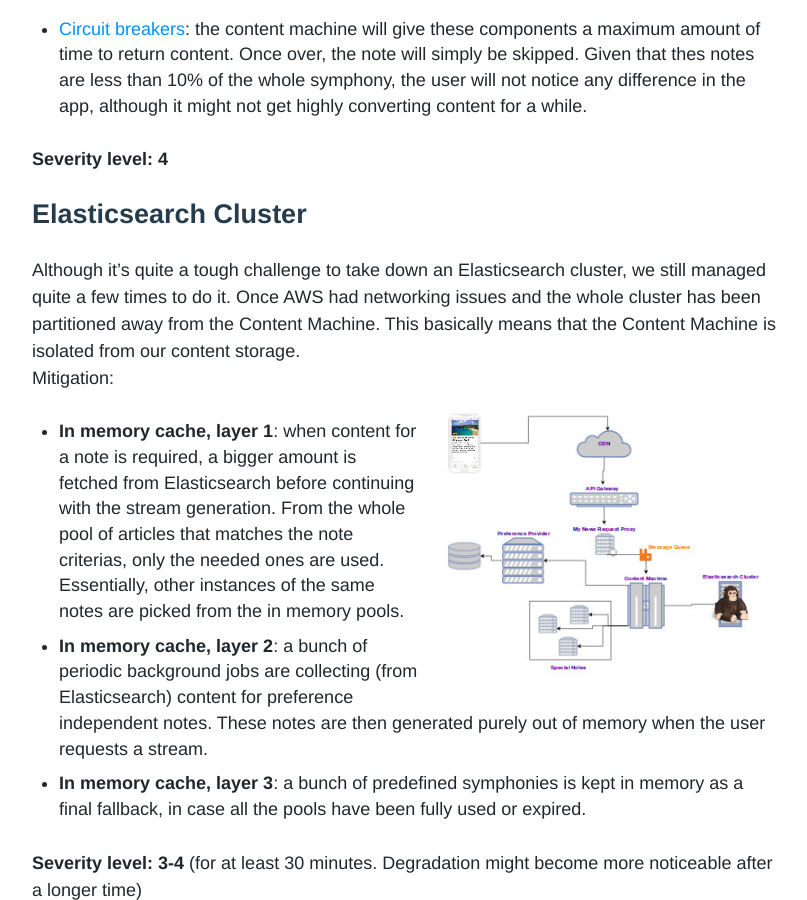
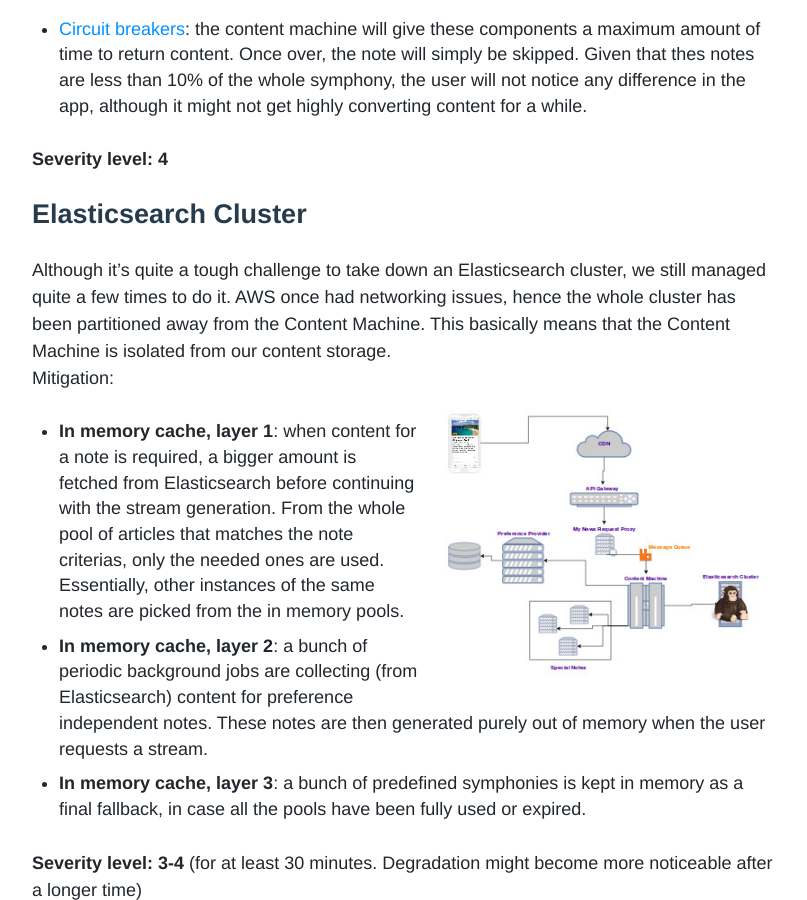
Before and after one commit to upday/upday.github.io, a Jekyll site: the page built from _posts/blog/2017-07-18-dealing-with-murphy-s-law-at-upday.md, in a window 1280 px wide and 900 px high, scrolled down 5091 px. Shown: the whole window, without its empty margins (234-1041 px from the left). Built offline with Jekyll 4.4.1, drawn with Linux system fonts in a browser that asks for light colours; nearby versions of some CDN libraries; some web fonts are replaced; comment, search, counter and statistics services are not loaded; some of the changed text lies outside the part shown.

Commit message:
Fixes after review
- fix typo
- fix formatting issue of _upday_
- fix construction of sentence to be readable

```diff
--- a/_posts/blog/2017-07-18-dealing-with-murphy-s-law-at-upday.md
+++ b/_posts/blog/2017-07-18-dealing-with-murphy-s-law-at-upday.md
@@ -29,7 +29,7 @@
 Collaborations with big players come always at a cost. For the engineering team at _upday_ this cost is the Service Level Agreement that we need to commit to.
 So, when a problem with the service occurs, it's categorized in a specific severity level that also defines then the actions to take. These are, in Layman's terms, the 4 severity levels of our SLA:
 
-* __Severity 4__: An Error affecting non-_upday_'s Services with little or no Users impact. More concisely: no one cares. It's hit once a single third-party picture wouldn't load, for instance.
+* __Severity 4__: An Error affecting non- _upday_ 's Services with little or no Users impact. More concisely: no one cares. It's hit once a single third-party picture wouldn't load, for instance.
 * __Severity 3__: Errors that causes degradation of the UX. Like when you receive a news about the next Justin Bieber concert although you explicitely stated that you like music.
 * __Severity 2__: Partial unavailability of the services. Reached, among the other cases, when Top News stop being delivered in one country. Editorial laziness could be a cause.
 * __Severity 1__: Full outage, across all features, across all countries. It's the blue screen of death of _upday_.
@@ -95,7 +95,7 @@
 
 ## Elasticsearch Cluster
 
-Although it's quite a tough challenge to take down an Elasticsearch cluster, we still managed quite a few times to do it. Once AWS had networking issues and the whole cluster has been partitioned away from the Content Machine. This basically means that the Content Machine is isolated from our content storage.<br/>
+Although it's quite a tough challenge to take down an Elasticsearch cluster, we still managed quite a few times to do it. AWS once had networking issues, hence the whole cluster has been partitioned away from the Content Machine. This basically means that the Content Machine is isolated from our content storage.<br/>
 Mitigation:
 <img style="float: right; margin-top: 30px; margin-left: 10px; width: 350px" src="/images/blog/upday_vs_murphy/chaos_es.jpg?s"/><br/>
 
```
Also changed, not shown: other parts of _posts/blog/2017-07-18-dealing-with-murphy-s-law-at-upday.md (+1 -1 lines).
